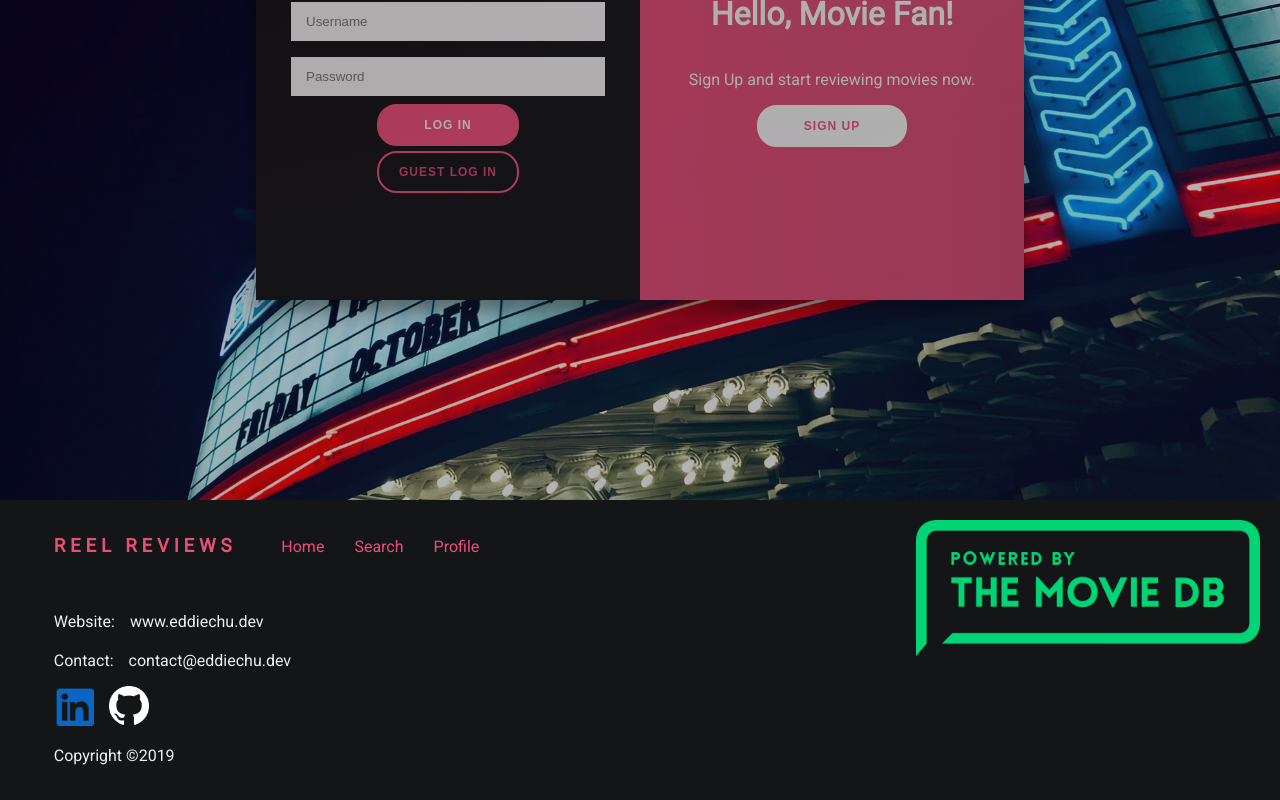
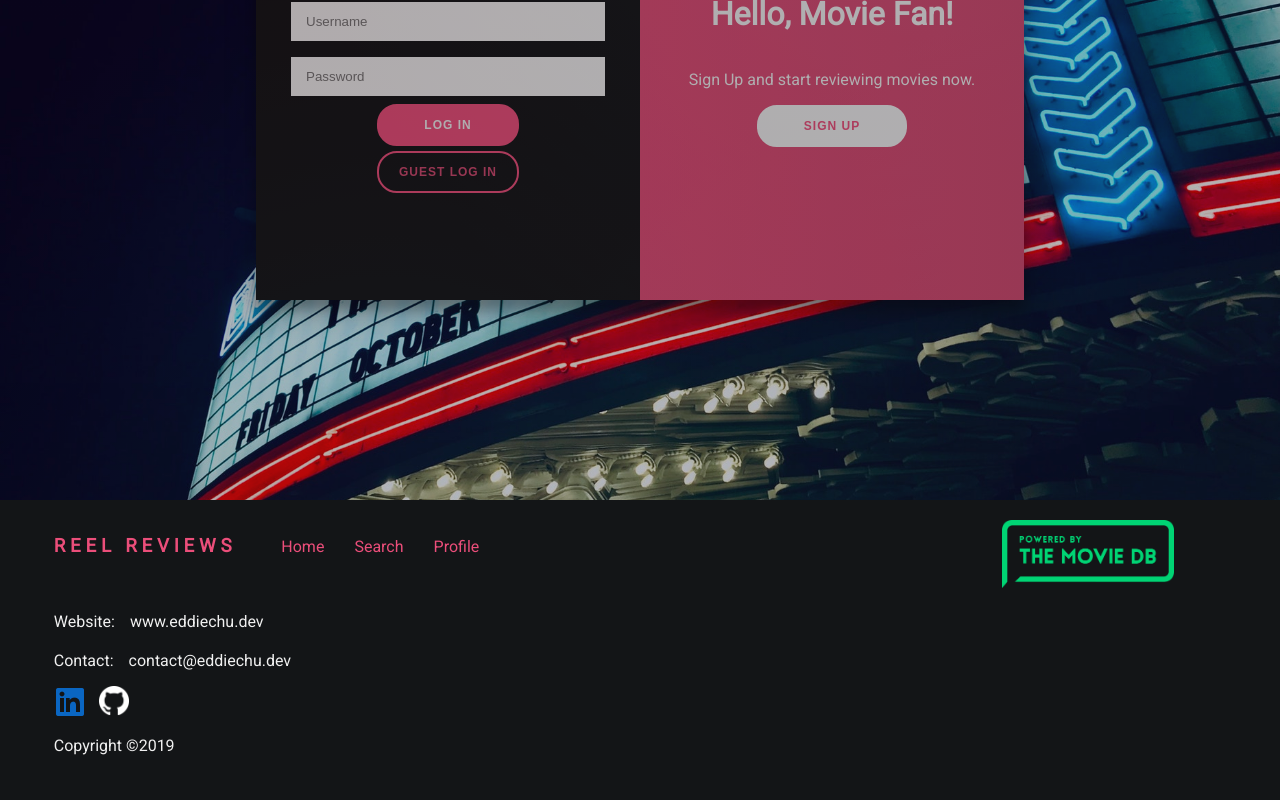
Before and after one commit to Kaleidics/reel-reviews, a React (Create React App) app: page /login in a window 1280 px wide. Shown: the part 380-1180 px from the top of the page. Built offline with nearby package versions, Linux system fonts and the light colour scheme; no server answers.

Commit message:
update footer

```diff
--- a/src/components/Footer/Footer.css
+++ b/src/components/Footer/Footer.css
@@ -31,6 +31,10 @@ footer {
   font-family: 'Roboto', sans-serif;
   color: rgb(235, 78, 122);
   margin-right: 15px;
+}
+.title-block-nav {
+  display: flex;
+  padding: 0;
 }
 
 .title-block h3 {
@@ -89,7 +93,7 @@ footer {
 }
 
 .social li a img {
-  width: 40px;
+  width: 30px;
 }
 .inner-copyright {
   display: flex;
@@ -108,5 +112,5 @@ footer {
 }
 
 .credits a img {
-  max-width: 100%;
+  max-width: 50%;
 }
--- a/src/components/Footer/Footer.js
+++ b/src/components/Footer/Footer.js
@@ -13,9 +13,11 @@ export default class Footer extends React.Component {
                 <section className="copyright">
                     <ul className="title-block">
                         <li><h3><Link to="/">Reel Reviews</Link></h3></li>
-                        <li><Link to="/">Home</Link></li>
-                        <li><Link to="/search">Search</Link></li>
-                        <li><Link to="/search">Profile</Link></li>
+                        <ul className="title-block-nav">
+                            <li><Link to="/">Home</Link></li>
+                            <li><Link to="/search">Search</Link></li>
+                            <li><Link to="/search">Profile</Link></li>
+                        </ul>
                     </ul>
                     <ul className="contact">
                         <li><span>Website:</span><a href="https://eddiechu.dev/" target="_blank" rel="noopener noreferrer" aria-label="www.eddiechu.dev">www.eddiechu.dev</a> </li>
```
